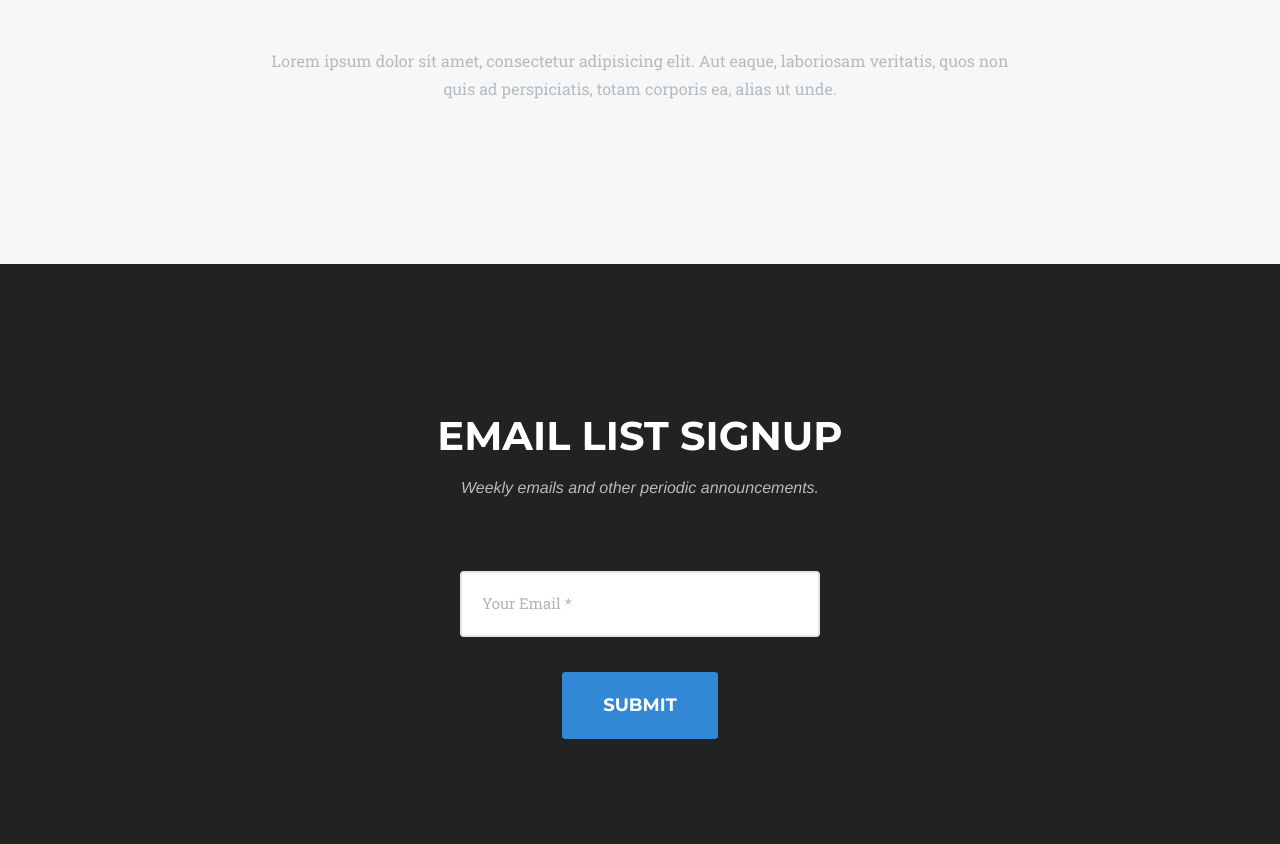
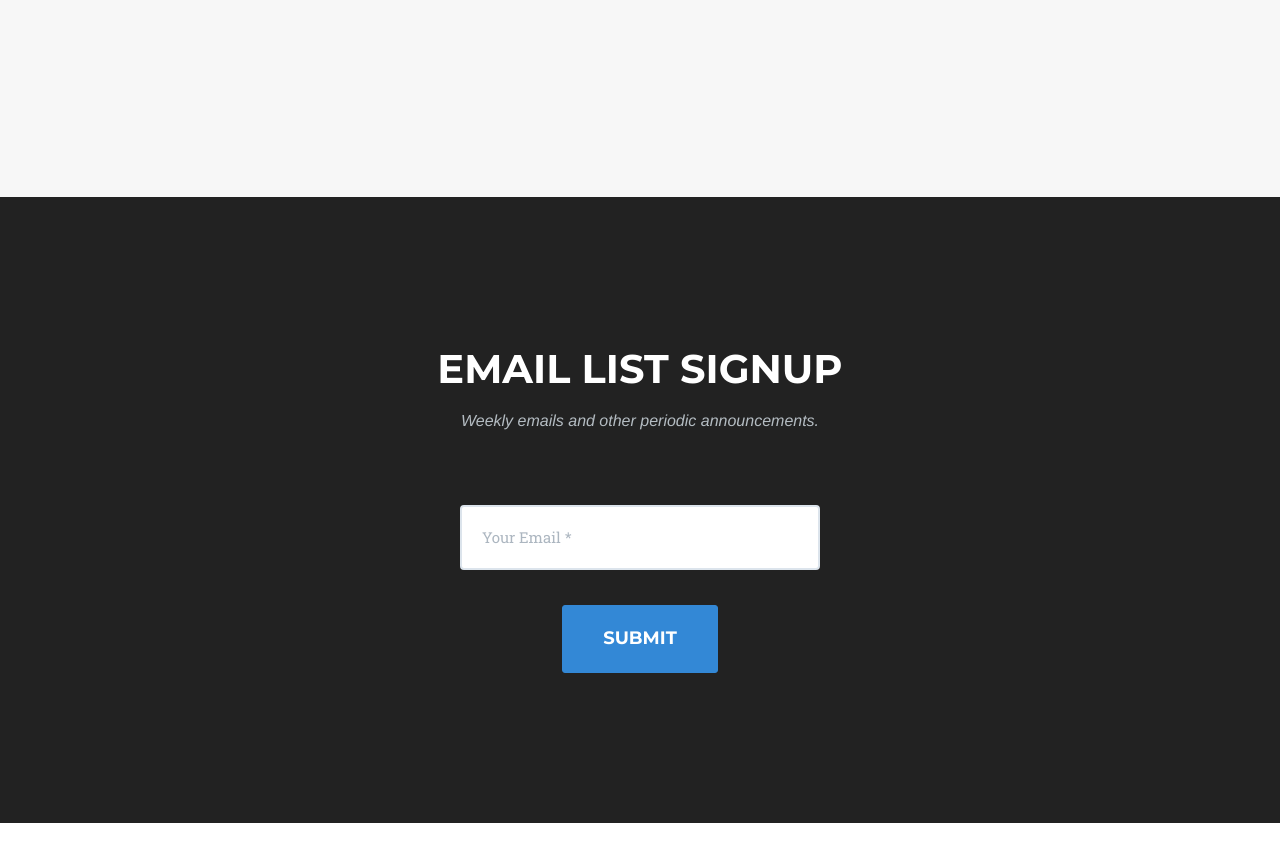
Before and after one commit to CSCIClub/csci.club, a plain HTML site: page mainpage/index.html in a window 1280 px wide. Shown: the part 6010-6854 px from the top of the page. Drawn offline with Linux system fonts and the light colour scheme; a web font is replaced by a local one.

Commit message:
Updated metadata description and removed unnecessay line

```diff
--- a/mainpage/index.html
+++ b/mainpage/index.html
@@ -6,7 +6,7 @@
     <meta http-equiv="X-UA-Compatible" content="IE=edge">
     <title>SCSU CSCI Club</title>
     <meta name="viewport" content="width=device-width">
-    <meta name="description" content="Write an awesome description for your new site here. You can edit this line in _config.yml. It will appear in your document head meta (for Google search results) and in your feed.xml site description.">
+    <meta name="description" content="Participating in the CSCI club enables you to meet many people in the field and develop long term friendships. It is likely to help you open doors in the future.">
     <link rel="canonical" href=".">
 
 
@@ -471,11 +471,6 @@
                     </div>
                 </div>
             </div>
-            <div class="row">
-                <div class="col-lg-8 col-lg-offset-2 text-center">
-                    <p class="large text-muted">Lorem ipsum dolor sit amet, consectetur adipisicing elit. Aut eaque, laboriosam veritatis, quos non quis ad perspiciatis, totam corporis ea, alias ut unde.</p>
-                </div>
-            </div>
         </div>
     </section>
 
```
